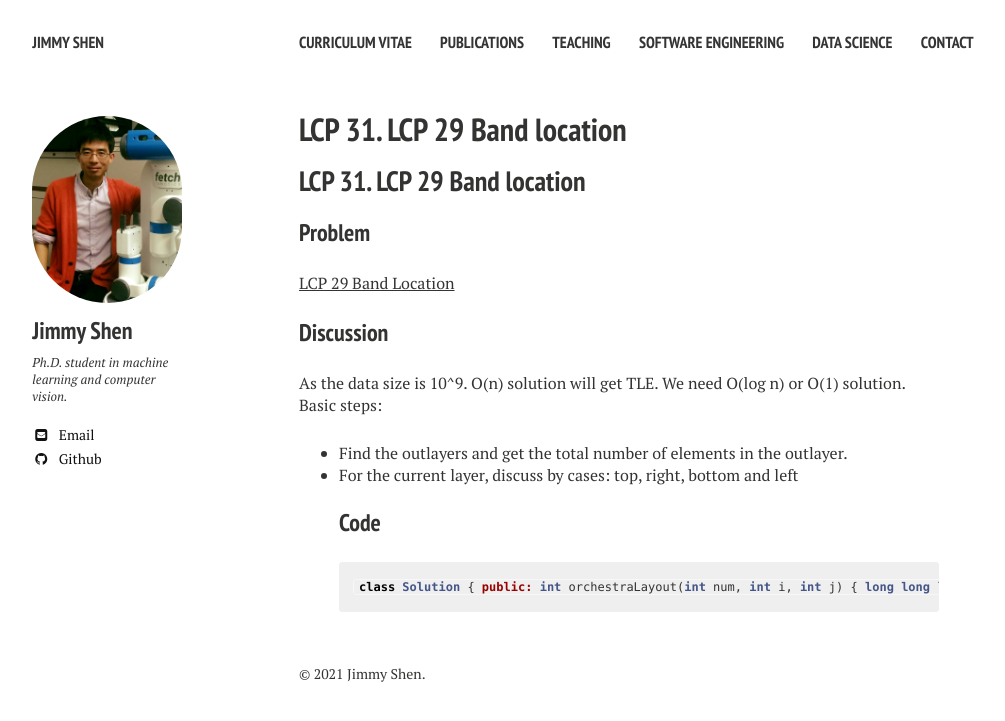
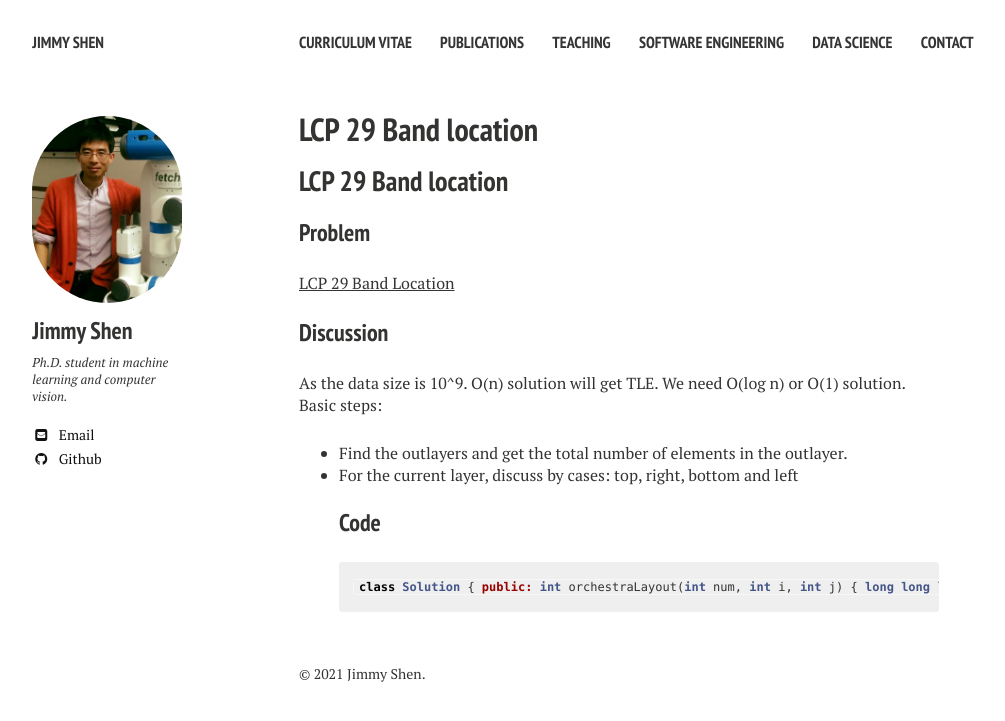
Before and after one commit to xiaokeshen/xiaokeshen.github.io, a Jekyll site: the page built from SoftwareEngineering/coding/others/LCP29_band_location.md, in a window 1280 px wide. Shown: the top 721 px of the page, without its empty margins (21-1026 px from the left). Built offline with Jekyll 4.4.1, drawn with Linux system fonts in a browser that asks for light colours; nearby versions of some CDN libraries; our own code applies the rules of GitHub Pages for plain Markdown files.

Commit message:
Update LCP29_band_location.md

```diff
--- a/SoftwareEngineering/coding/others/LCP29_band_location.md
+++ b/SoftwareEngineering/coding/others/LCP29_band_location.md
@@ -1,4 +1,4 @@
-## LCP 31. LCP 29 Band location
+## LCP 29 Band location
 ### Problem
 [LCP 29 Band Location](https://leetcode-cn.com/problems/SNJvJP/)
 ### Discussion
```
